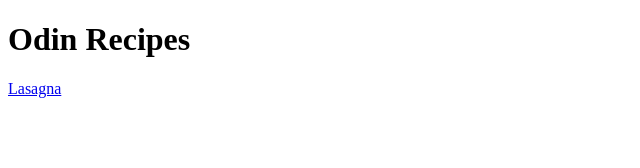
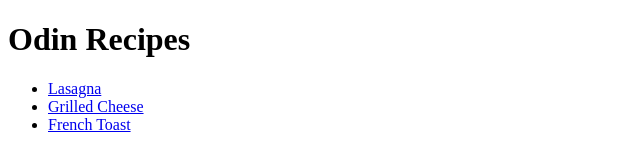
Before and after one commit to xanderboy2001/odin-recipes, a plain HTML site: page index.html in a window 1280 px wide. Shown: the whole page, without its empty margins (0-640 px from the left). Drawn offline with Linux system fonts and the light colour scheme.

Commit message:
Added links to all recipes and put them in an unordered list

```diff
--- a/index.html
+++ b/index.html
@@ -7,6 +7,10 @@
     </head>
     <body>
         <h1>Odin Recipes</h1>
-        <a href="recipes/lasagna.html">Lasagna</a>
+        <ul>
+            <li><a href="recipes/lasagna.html">Lasagna</a></li>
+            <li><a href="recipes/grilled_cheese.html">Grilled Cheese</a></li>
+            <li><a href="recipes/french_toast.html">French Toast</a></li>
+        </ul>
     </body>
 </html>
```
